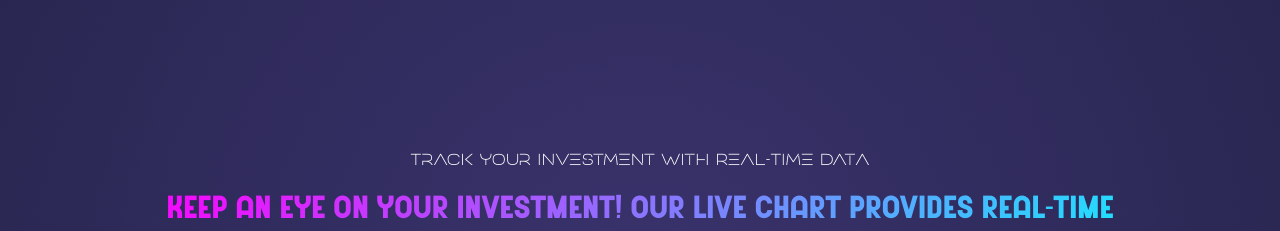
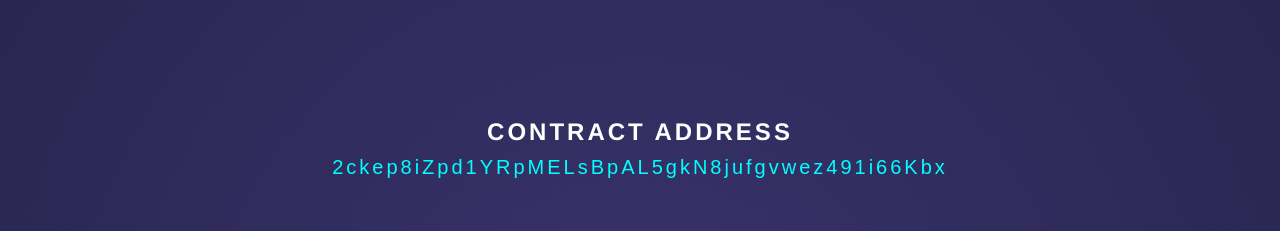
Before and after one commit to Michealbori/CHASECOIN, a React (Vite) app: page / in a window 1280 px wide. Shown: the part 1521-1752 px from the top of the page. Built offline with nearby package versions, Linux system fonts and the light colour scheme.

Commit message:
Updated feature before build

```diff
--- a/src/App.jsx
+++ b/src/App.jsx
@@ -7,6 +7,7 @@ import Chart from "./component/Chart/Chart";
 import Section3 from "./component/Section3/Section3";
 import Section4 from "./component/Section4/Section4";
 import Iframe from "./component/ChartIframe/Iframe";
+import CA from "./component/contractAddress/CA";
 
 function App() {
   return (
@@ -14,6 +15,7 @@ function App() {
       <Header />
       <Hero />
       <Section2 />
+      <CA />
       <Section3 />
       <Section4 />
       <Chart />
--- a/src/component/Section3/Section3.jsx
+++ b/src/component/Section3/Section3.jsx
@@ -27,7 +27,7 @@ export default function Section3() {
 <section className='Section3image'  data-aos="fade-left">
 {/* <img src="/img.jpg" alt="" /> */}
 <iframe
-        src="https://raydium.io/swap/?inputMint=SOL&outputMint=USDC"
+        src="https://phantom.com/tokens/solana/2ckep8iZpd1YRpMELsBpAL5gkN8jufgvwez491i66Kbx?referralId=glzklvkwynl&timeFrame=1D"
         width="100%"
         height="100%"
         frameBorder="0"
@@ -37,3 +37,6 @@ export default function Section3() {
 </div>
   )
 }
+
+
+// https://raydium.io/swap/?inputMint=sol&outputMint=4k3Dyjzvzp8eMZWUXbBCjEvwSkkk59S5iCNLY3QrkX6R
--- /dev/null
+++ b/src/component/contractAddress/CA.css
@@ -0,0 +1,21 @@
+
+
+.CA
+{
+    display: flex;
+    justify-content: center;
+    align-items: center;
+    flex-direction: column;
+    letter-spacing: 3px;
+    margin-top: 120px;
+    color: #00ffff;
+    font-family: sans-serif;
+}
+
+.CA h4
+{
+    text-transform: uppercase;
+    color: #fff;
+    font-weight: bold ;
+    font-family: 'Franklin Gothic Medium', 'Arial Narrow', Arial, sans-serif;
+}
--- /dev/null
+++ b/src/component/contractAddress/CA.jsx
@@ -0,0 +1,18 @@
+import { useEffect } from "react";
+import AOS from "aos";
+import "aos/dist/aos.css";
+import "./CA.css"
+export default function CA() {
+          useEffect(() => {
+            AOS.init({
+              duration: 1000,
+
+            });
+          }, []);
+  return (
+    <div className='CA'>
+        <h4>contract address</h4>
+      <h5 data-aos="zoom-in-down">2ckep8iZpd1YRpMELsBpAL5gkN8jufgvwez491i66Kbx </h5>
+    </div>
+  )
+}
```
